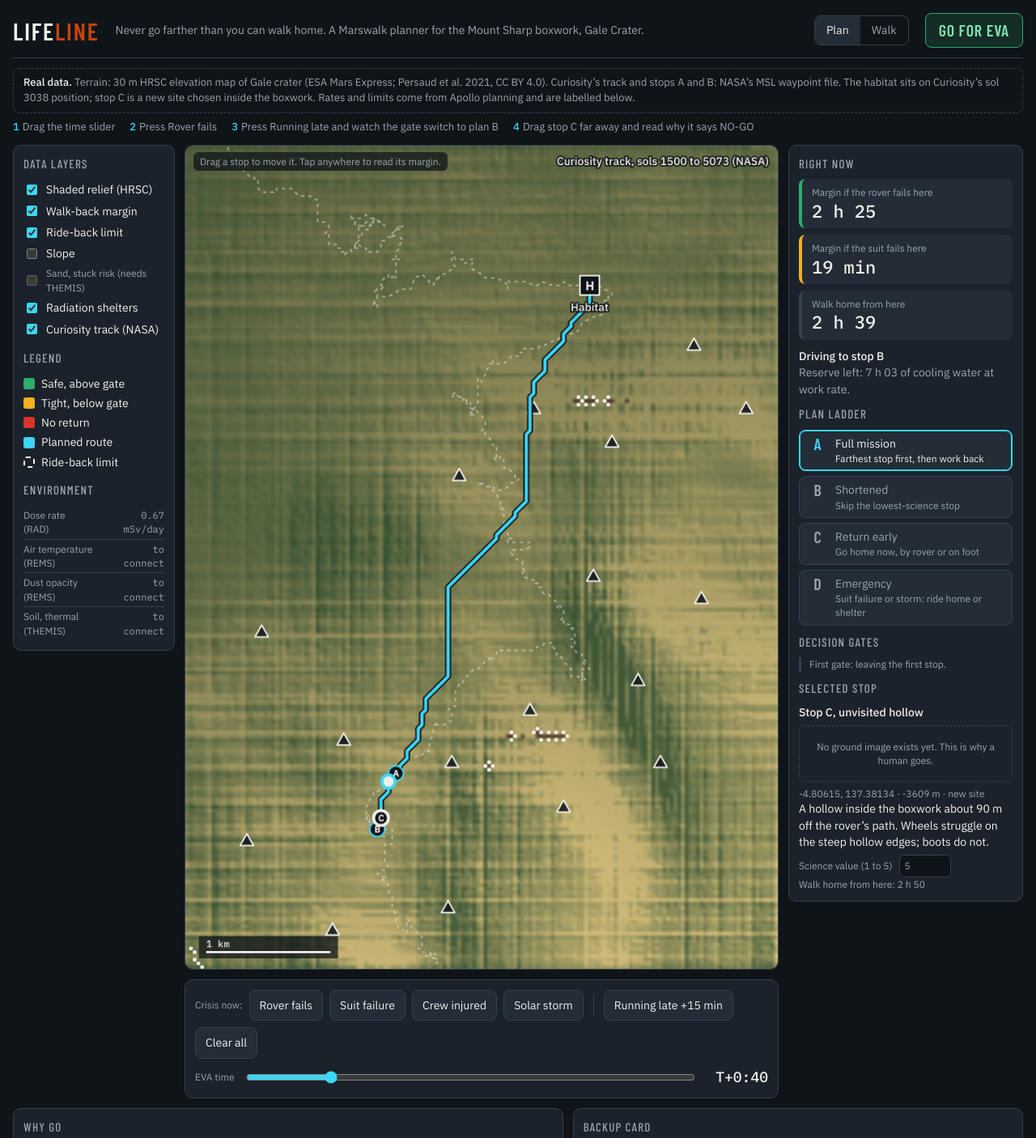
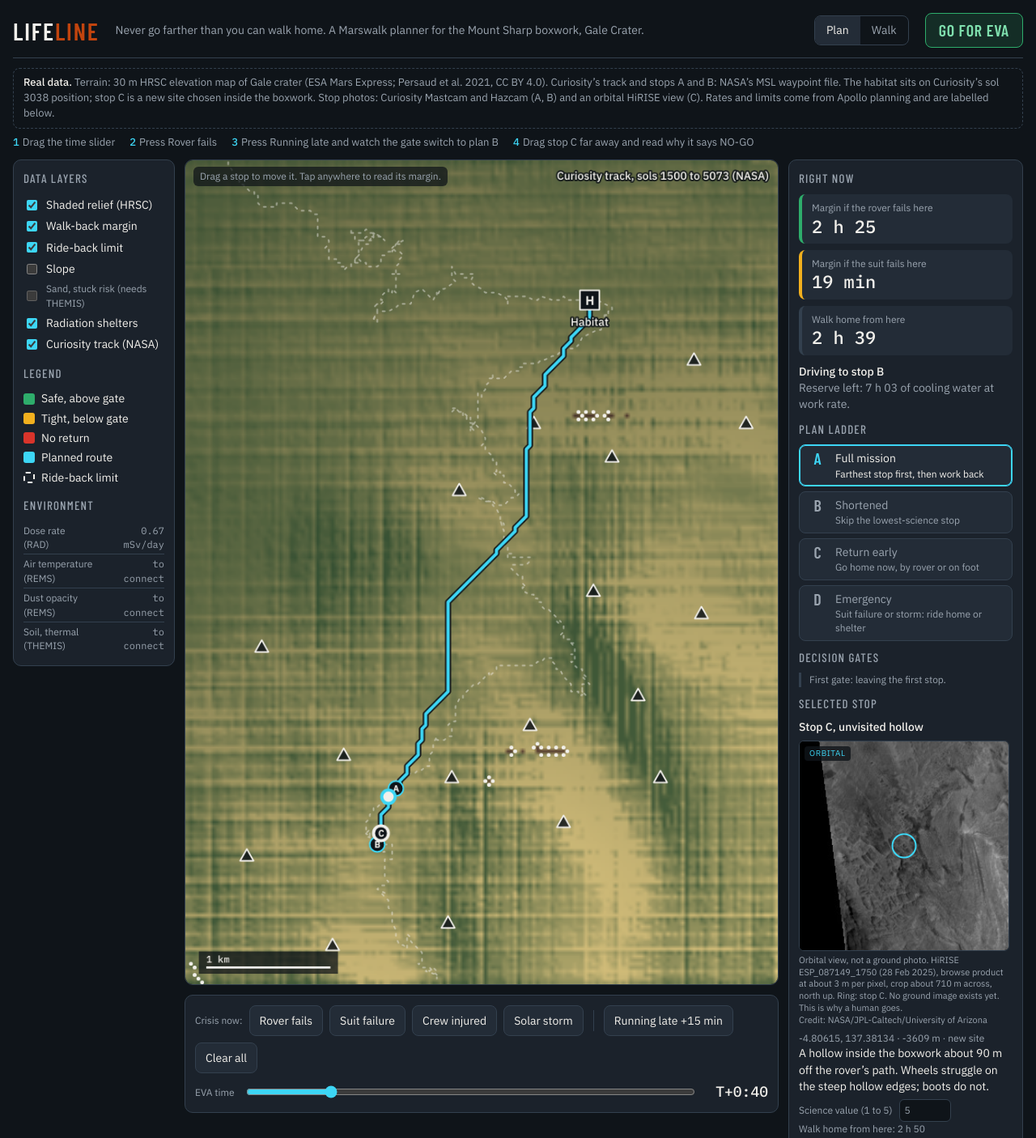
Before and after one commit to faressalameh22/lifeline-marswalk, a plain HTML site: page index.html in a window 1280 px wide. Shown: the top 1406 px of the page at 81% size. Drawn offline with nearby package versions, Linux system fonts and the light colour scheme.

Commit message:
Stop cards: real Curiosity images for A and B, labelled HiRISE orbital view for C
A: Mastcam sol 4564 (Altadena drill hole). B: Front Hazcam sol 4687.
C: HiRISE ESP_087149_1750 browse crop centred on the stop, marked as
orbital, keeping the line that no ground image exists yet.
Credits and image IDs in the cards and README.

Co-Authored-By: Claude Opus 5.5 <noreply@anthropic.com>

```diff
--- a/index.html
+++ b/index.html
@@ -74,6 +74,15 @@ canvas{display:block;width:100%;height:auto;cursor:crosshair;touch-action:none}
 .gates div{padding-left:10px;border-left:3px solid var(--line)}
 .gates .ok{border-left-color:var(--safe)} .gates .sw2{border-left-color:var(--tight)} .gates .ab{border-left-color:var(--danger)}
 .stop .photo{height:70px;border:1px dashed var(--line);border-radius:6px;display:flex;align-items:center;justify-content:center;color:var(--muted);font-size:12px;margin:6px 0;text-align:center;padding:0 8px}
+.stop .pic{margin:6px 0}
+.stop .pic .frame{position:relative;border:1px solid var(--line);border-radius:6px;overflow:hidden;background:#000}
+.stop .pic img{display:block;width:100%;max-height:220px;object-fit:cover}
+.stop .pic.orb .frame{max-width:260px}
+.stop .pic.orb img{aspect-ratio:1/1;max-height:none}
+.stop .pic .ring{position:absolute;left:50%;top:50%;width:12%;aspect-ratio:1/1;transform:translate(-50%,-50%);border:2px solid var(--route);border-radius:50%}
+.stop .pic .otag{position:absolute;left:6px;top:6px;min-width:0;flex:none;font-size:10px;letter-spacing:.06em;padding:2px 6px;border-radius:4px;background:rgba(15,20,25,.8);color:var(--route)}
+.stop .pic figcaption{font-size:11px;color:var(--muted);margin-top:4px;line-height:1.35}
+.stop .pic .cr{white-space:nowrap}
 .stop .name{font-weight:500}
 .stop label{display:flex;align-items:center;gap:8px;margin-top:6px;font-size:12px;color:var(--muted)}
 .stop input{width:64px;background:var(--bg);border:1px solid var(--line);border-radius:6px;padding:4px 6px;font-family:var(--mono)}
@@ -132,7 +141,7 @@ canvas{display:block;width:100%;height:auto;cursor:crosshair;touch-action:none}
     <div id="verdict" class="verdict safe-c">GO FOR EVA</div>
   </header>
 
-  <div class="notice"><b>Real data.</b> Terrain: 30 m HRSC elevation map of Gale crater (ESA Mars Express; Persaud et al. 2021, CC BY 4.0). Curiosity’s track and stops A and B: NASA’s MSL waypoint file. The habitat sits on Curiosity’s sol 3038 position; stop C is a new site chosen inside the boxwork. Rates and limits come from Apollo planning and are labelled below.</div>
+  <div class="notice"><b>Real data.</b> Terrain: 30 m HRSC elevation map of Gale crater (ESA Mars Express; Persaud et al. 2021, CC BY 4.0). Curiosity’s track and stops A and B: NASA’s MSL waypoint file. The habitat sits on Curiosity’s sol 3038 position; stop C is a new site chosen inside the boxwork. Stop photos: Curiosity Mastcam and Hazcam (A, B) and an orbital HiRISE view (C). Rates and limits come from Apollo planning and are labelled below.</div>
 
   <div class="try" aria-label="Try it">
     <span><b>1</b>Drag the time slider</span>
--- a/js/app.js
+++ b/js/app.js
@@ -142,7 +142,7 @@ if(typeof document!=='undefined'){
       <h2>Plan ladder</h2>${ladderHTML(c.plan)}
       <h2>Decision gates</h2><div class="gates">${gl.length?gl.map(gt=>`<div class="${gt.cls}">${gt.text}</div>`).join(''):'<div>First gate: leaving the first stop.</div>'}</div>
       <h2>Selected stop</h2><div class="stop"><div class="name">${sel.name}</div>
-      <div class="photo">${sel.photo}</div><div class="small">${(()=>{const ll=toLL(sel.x,sel.y);return ll.lat.toFixed(5)+", "+ll.lon.toFixed(5)+" · "+Math.round(T.z[sc])+" m · "+(sel.real?"Curiosity site":"new site")})()}</div>
+      ${sel.img?`<figure class="pic${sel.orbital?' orb':''}"><div class="frame"><img src="${sel.img}" alt="${sel.photo}"${sel.focus?` style="object-position:${sel.focus}"`:''}>${sel.orbital?'<span class="ring"></span><span class="otag">ORBITAL</span>':''}</div><figcaption>${sel.cap} <span class="cr">Credit: ${sel.credit}</span></figcaption></figure>`:`<div class="photo">${sel.photo}</div>`}<div class="small">${(()=>{const ll=toLL(sel.x,sel.y);return ll.lat.toFixed(5)+", "+ll.lon.toFixed(5)+" · "+Math.round(T.z[sc])+" m · "+(sel.real?"Curiosity site":"new site")})()}</div>
       <div>${sel.goal}</div>
       <label for="val">Science value (1 to 5)<input id="val" type="number" min="1" max="5" step="1" value="${sel.value}"></label>
       <div class="small">Walk home from here: ${fmtDur(F.wHome.time[sc]/D.walkSpeed)}</div></div>`;
--- a/js/mission.js
+++ b/js/mission.js
@@ -4,9 +4,9 @@
 var MISSION={
   habitat:{lat:-4.73384,lon:137.40960,source:"Curiosity waypoint, sol 3038"},
   stops:[
-  {id:'A',lat:-4.79985,lon:137.38354,value:2,real:true,name:'Stop A, Altadena',goal:'Curiosity drilled here on sol 4564 at the edge of the boxwork. Collect hand samples around the drill hole to compare with the rover’s powder.',photo:'Curiosity Mastcam view of the Altadena drill hole, 8 June 2025'},
-  {id:'B',lat:-4.80784,lon:137.38104,value:4,real:true,name:'Stop B, Monte Grande',goal:'Hollow drilled by Curiosity (Valle de la Luna) with the ridge beside it (Nevado Sajama). Sample both by hand, 2 m apart in height.',photo:'Curiosity Front Hazcam view of Valle de la Luna in Monte Grande, 12 Oct 2025'},
-  {id:'C',lat:-4.8064,lon:137.3815,value:5,real:false,name:'Stop C, unvisited hollow',goal:'A hollow inside the boxwork about 90 m off the rover’s path. Wheels struggle on the steep hollow edges; boots do not.',photo:'No ground image exists yet. This is why a human goes.'}
+  {id:'A',lat:-4.79985,lon:137.38354,value:2,real:true,name:'Stop A, Altadena',goal:'Curiosity drilled here on sol 4564 at the edge of the boxwork. Collect hand samples around the drill hole to compare with the rover’s powder.',photo:'Curiosity Mastcam view of the Altadena drill hole, 8 June 2025',img:'data/img/stop-a-mastcam-sol4564.jpg',focus:'50% 55%',cap:'Altadena drill hole and tailings. Curiosity Mastcam (left), sol 4564, 8 June 2025. Raw image 4564ML1077420021801947E01.',credit:'NASA/JPL-Caltech/MSSS'},
+  {id:'B',lat:-4.80784,lon:137.38104,value:4,real:true,name:'Stop B, Monte Grande',goal:'Hollow drilled by Curiosity (Valle de la Luna) with the ridge beside it (Nevado Sajama). Sample both by hand, 2 m apart in height.',photo:'Curiosity Front Hazcam view of Valle de la Luna in Monte Grande, 12 Oct 2025',img:'data/img/stop-b-fhaz-sol4687.jpg',focus:'50% 38%',cap:'Valle de la Luna in Monte Grande. Curiosity Front Hazcam (left), sol 4687, 12 Oct 2025. Raw image FLB_813578617EDR_F1191722FHAZ00302M.',credit:'NASA/JPL-Caltech'},
+  {id:'C',lat:-4.8064,lon:137.3815,value:5,real:false,name:'Stop C, unvisited hollow',goal:'A hollow inside the boxwork about 90 m off the rover’s path. Wheels struggle on the steep hollow edges; boots do not.',photo:'No ground image exists yet. This is why a human goes.',img:'data/img/stop-c-hirise-ESP_087149_1750.jpg',orbital:true,cap:'Orbital view, not a ground photo. HiRISE ESP_087149_1750 (28 Feb 2025), browse product at about 3 m per pixel, crop about 710 m across, north up. Ring: stop C. No ground image exists yet. This is why a human goes.',credit:'NASA/JPL-Caltech/University of Arizona'}
 ]
 };
 // Defaults shown in the Model panel. Sources: Apollo traverse planning (rates, 20% pad, 0.95 h emergency oxygen, 10 km/h emergency rover).
```
Also changed, not shown: data/img/stop-a-mastcam-sol4564.jpg (added), data/img/stop-b-fhaz-sol4687.jpg (added), data/img/stop-c-hirise-ESP_087149_1750.jpg (added), 1 other file.
